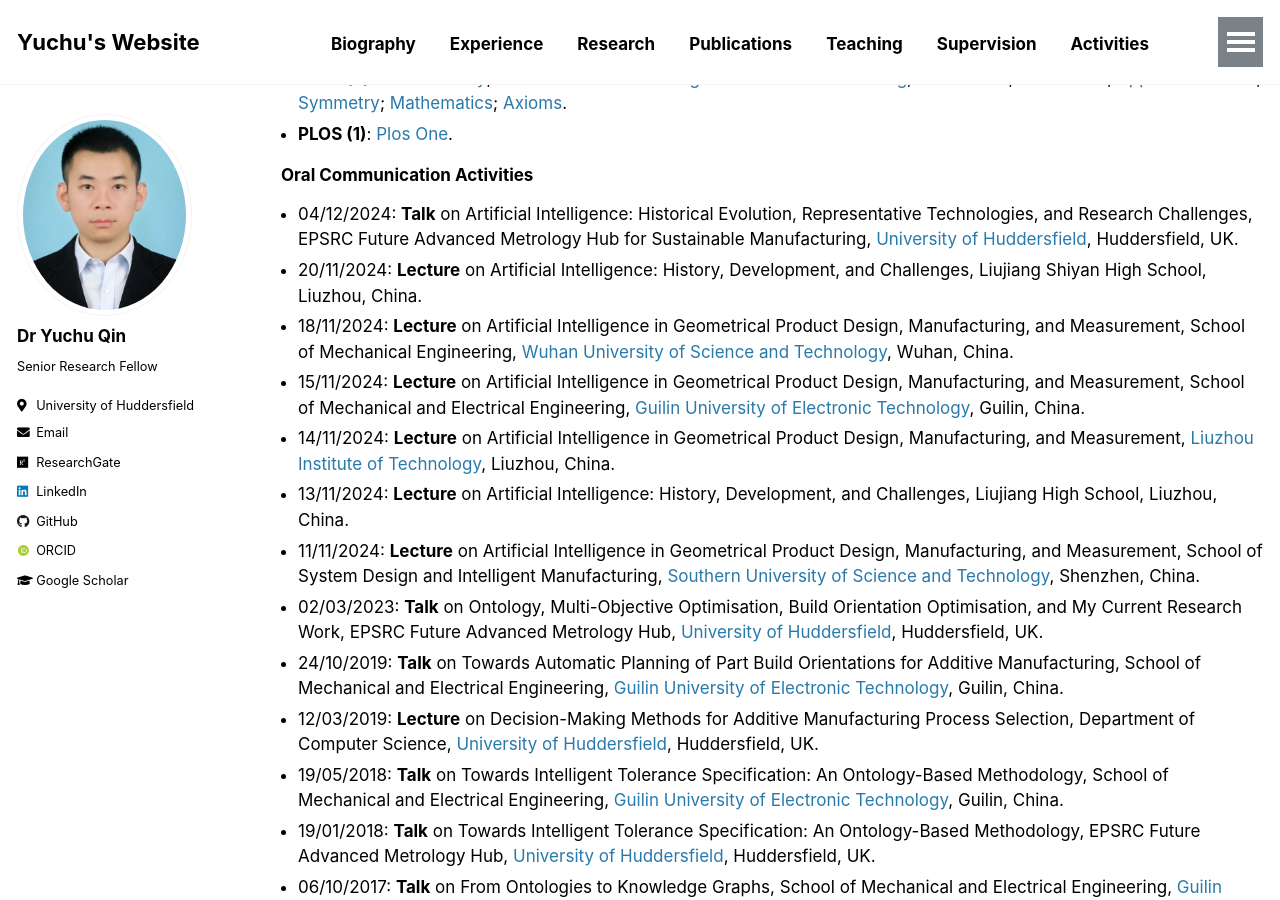
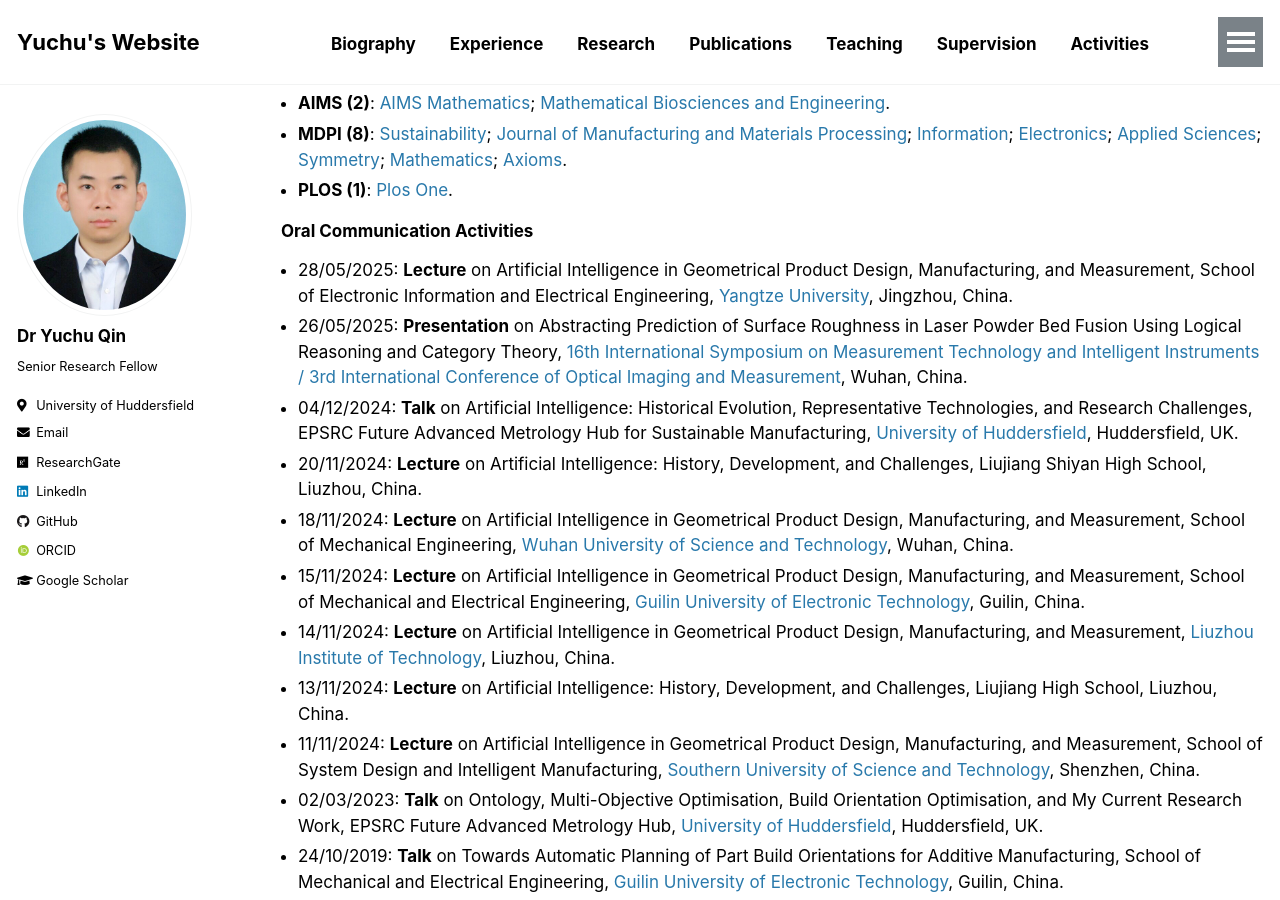
Before and after one commit to yuchu-qin/yuchu-qin.github.io, a Jekyll site: the page built from _pages/activities.md, in a window 1280 px wide and 900 px high, scrolled down 1353 px. Built offline with Jekyll 4.4.1, drawn with Linux system fonts in a browser that asks for light colours; some web fonts are replaced; our own code applies the rules of GitHub Pages for plain Markdown files; some of the changed text lies outside the part shown.

Commit message:
Update activities.md

```diff
--- a/_pages/activities.md
+++ b/_pages/activities.md
@@ -5,6 +5,7 @@ author_profile: true
 
 ## Activities
 ### Professional Body Memberships
+- 27/05/2025: **Session Chair** of the [16th International Symposium on Measurement Technology and Intelligent Instruments / 3rd International Conference of Optical Imaging and Measurement](https://www.ismtii2025.com/En/Default).
 - 01/2025 – present: **Member** of the [EPSRC Peer Review College](https://www.ukri.org/councils/epsrc/guidance-for-reviewers/peer-review-college/).
 - 08/2024 – present: **Fellow** of the [Higher Education Academy](https://www.advance-he.ac.uk/).
 - 10/2023 – 10/2024: **Organising Committee Member** of the [18th CIRP Conference on Computer Aided Tolerancing](https://fmh.hud.ac.uk/cirp-conference/).
@@ -37,6 +38,9 @@ author_profile: true
 - **PLOS (1)**: [Plos One](https://journals.plos.org/plosone/).
 
 ### Oral Communication Activities
+- 28/05/2025: **Lecture** on Artificial Intelligence in Geometrical Product Design, Manufacturing, and Measurement, School of Electronic Information and Electrical Engineering, [Yangtze University](https://english.yangtzeu.edu.cn/), Jingzhou, China.
+- 26/05/2025: **Presentation** on Abstracting Prediction of Surface Roughness in Laser Powder Bed Fusion Using Logical Reasoning and Category Theory,
+[16th International Symposium on Measurement Technology and Intelligent Instruments / 3rd International Conference of Optical Imaging and Measurement](https://www.ismtii2025.com/En/Default), Wuhan, China.
 - 04/12/2024: **Talk** on Artificial Intelligence: Historical Evolution, Representative Technologies, and Research Challenges, EPSRC Future Advanced Metrology Hub for Sustainable Manufacturing, [University of Huddersfield](https://www.hud.ac.uk/), Huddersfield, UK.
 - 20/11/2024: **Lecture** on Artificial Intelligence: History, Development, and Challenges, Liujiang Shiyan High School, Liuzhou, China.
 - 18/11/2024: **Lecture** on Artificial Intelligence in Geometrical Product Design, Manufacturing, and Measurement, School of Mechanical Engineering, [Wuhan University of Science and Technology](https://en.wust.edu.cn/), Wuhan, China.
```
